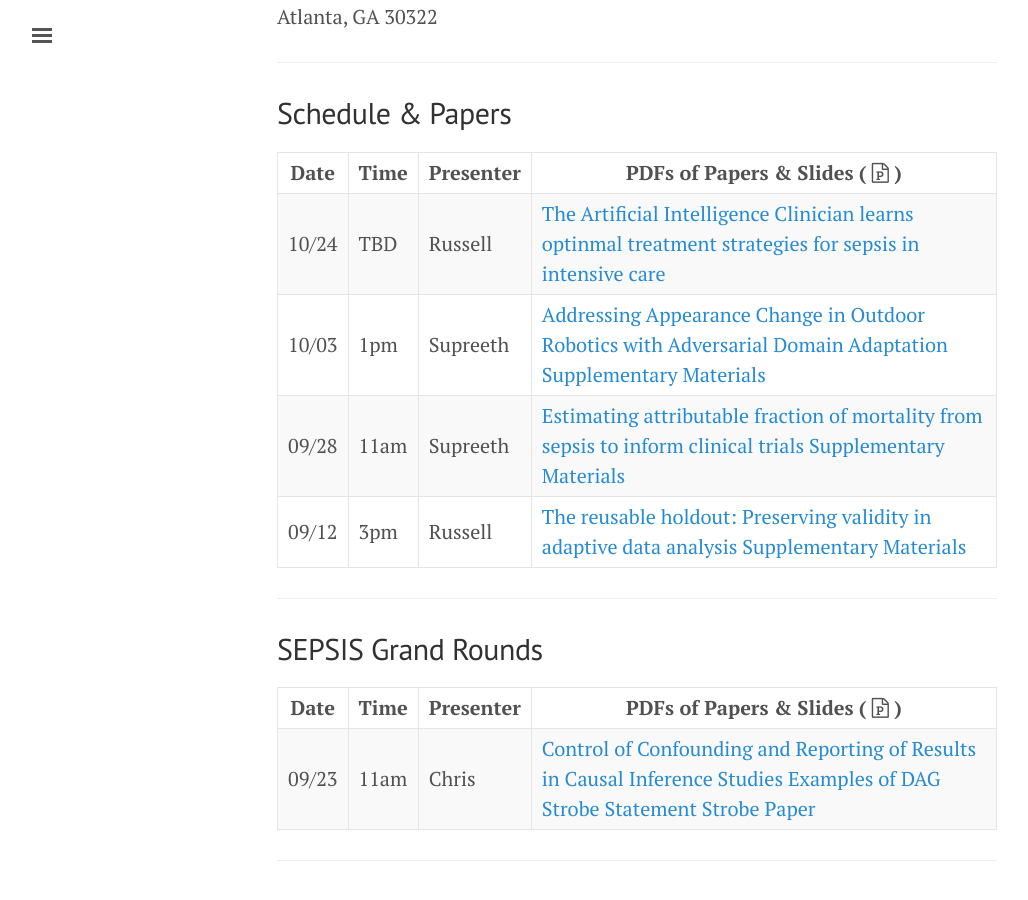
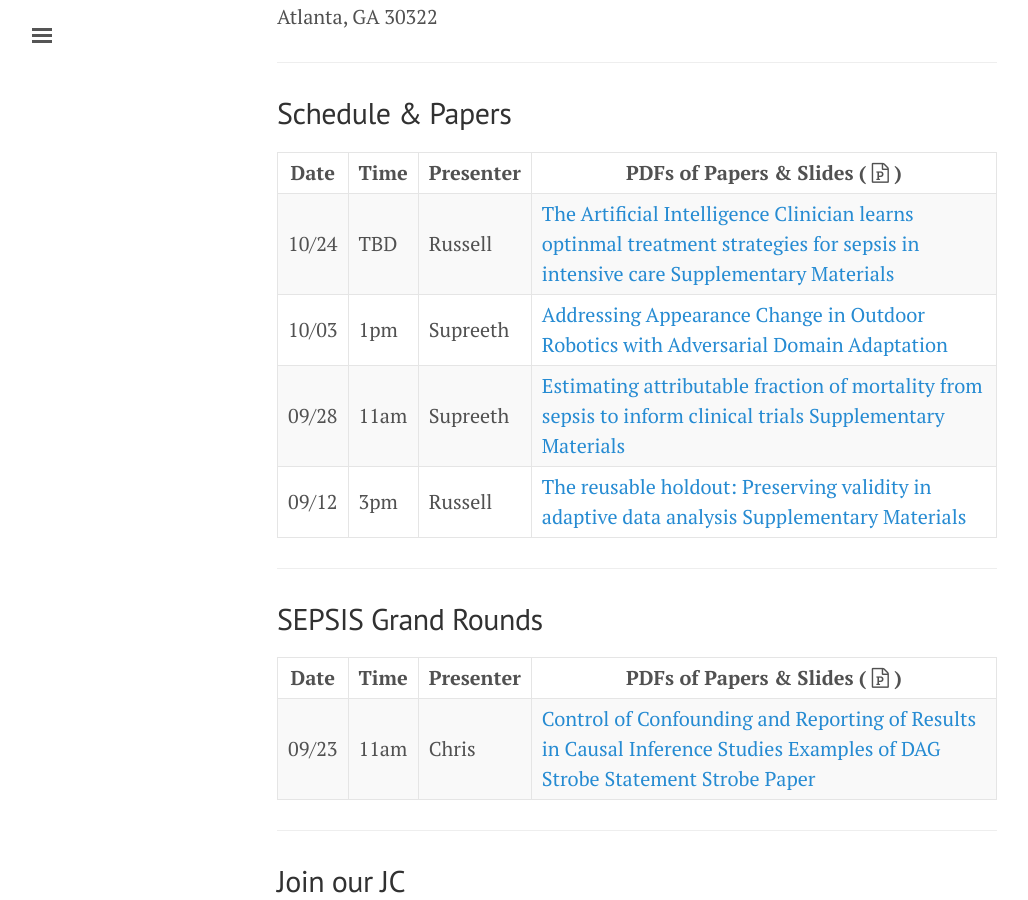
Before and after one commit to NematiLab/bmijc, a Jekyll site: the page built from index.md, in a window 1280 px wide and 900 px high, scrolled down 587 px. Shown: the whole window, without its empty margins (3-1031 px from the left). Built offline with Jekyll 4.4.1, drawn with Linux system fonts in a browser that asks for light colours; nearby versions of some CDN libraries.

Commit message:
Updated for Journal Club on 10-24-18

```diff
--- a/index.md
+++ b/index.md
@@ -31,8 +31,8 @@
 
 Date | Time    | Presenter | PDFs of Papers & Slides ( <i class='fa fa-file-powerpoint-o'></i> )
 --- | --- | --- | ---
-10/24 | TBD | Russell | [The Artificial Intelligence Clinician learns optinmal treatment strategies for sepsis in intensive care]({{ site.baseurl }}/assets/102418_paper.pdf){:target="_blank"}
-10/03 | 1pm | Supreeth | [Addressing Appearance Change in Outdoor Robotics with Adversarial Domain Adaptation]({{ site.baseurl }}/assets/tbd_paper.pdf){:target="_blank"} [Supplementary Materials]({{ site.baseurl }}/assets/102418_supplement.pdf){:target="_blank"}
+10/24 | TBD | Russell | [The Artificial Intelligence Clinician learns optinmal treatment strategies for sepsis in intensive care]({{ site.baseurl }}/assets/102418_paper.pdf){:target="_blank"} [Supplementary Materials]({{ site.baseurl }}/assets/102418_supplement.pdf){:target="_blank"}
+10/03 | 1pm | Supreeth | [Addressing Appearance Change in Outdoor Robotics with Adversarial Domain Adaptation]({{ site.baseurl }}/assets/tbd_paper.pdf){:target="_blank"}
 09/28 | 11am | Supreeth | [Estimating attributable fraction of mortality from sepsis to inform clinical trials]({{ site.baseurl }}/assets/092818_paper.pdf){:target="_blank"} [Supplementary Materials]({{ site.baseurl }}/assets/092818_supplement.pdf){:target="_blank"}
 09/12 | 3pm | Russell | [The reusable holdout: Preserving validity in adaptive data analysis]({{ site.baseurl }}/assets/091218_paper.pdf){:target="_blank"} [Supplementary Materials]({{ site.baseurl }}/assets/091218_supplement.pdf){:target="_blank"}
 
```
